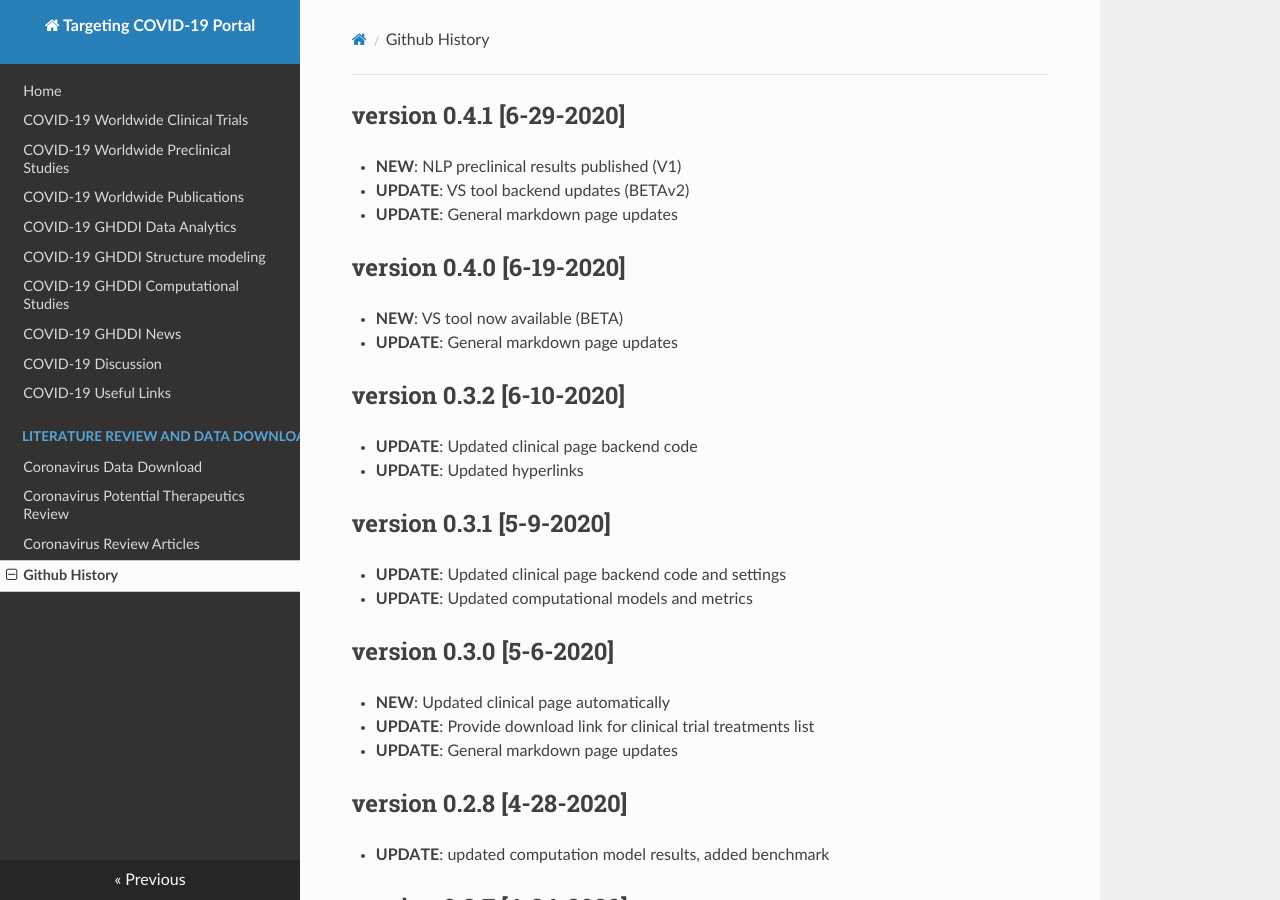
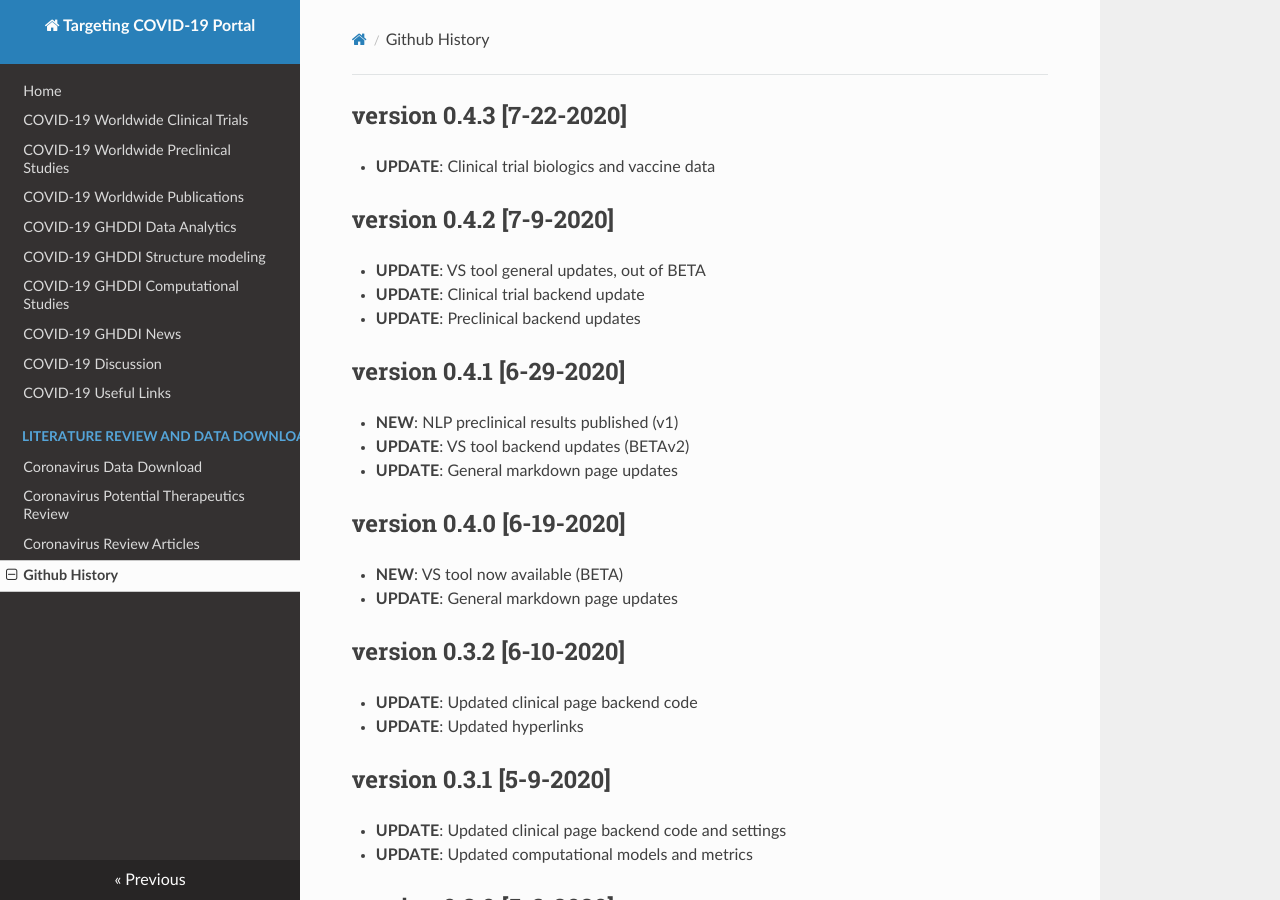
Before and after one commit to GHDDI-AILab/Targeting2019-nCoV, an MkDocs documentation site: the page built from docs/history.md, in a window 1280 px wide and 900 px high. Built offline with MkDocs 1.6.1, drawn with Linux system fonts in a browser that asks for light colours; nearby versions of some CDN libraries.

Commit message:
version history
fill previous backend updates

```diff
--- a/docs/history.md
+++ b/docs/history.md
@@ -1,5 +1,13 @@
+## version 0.4.3 [7-22-2020]
+* **UPDATE**: Clinical trial biologics and vaccine data
+
+## version 0.4.2 [7-9-2020]
+* **UPDATE**: VS tool general updates, out of BETA
+* **UPDATE**: Clinical trial backend update
+* **UPDATE**: Preclinical backend updates
+
 ## version 0.4.1 [6-29-2020]
-* **NEW**: NLP preclinical results published (V1)
+* **NEW**: NLP preclinical results published (v1)
 * **UPDATE**: VS tool backend updates (BETAv2)
 * **UPDATE**: General markdown page updates
 
```
